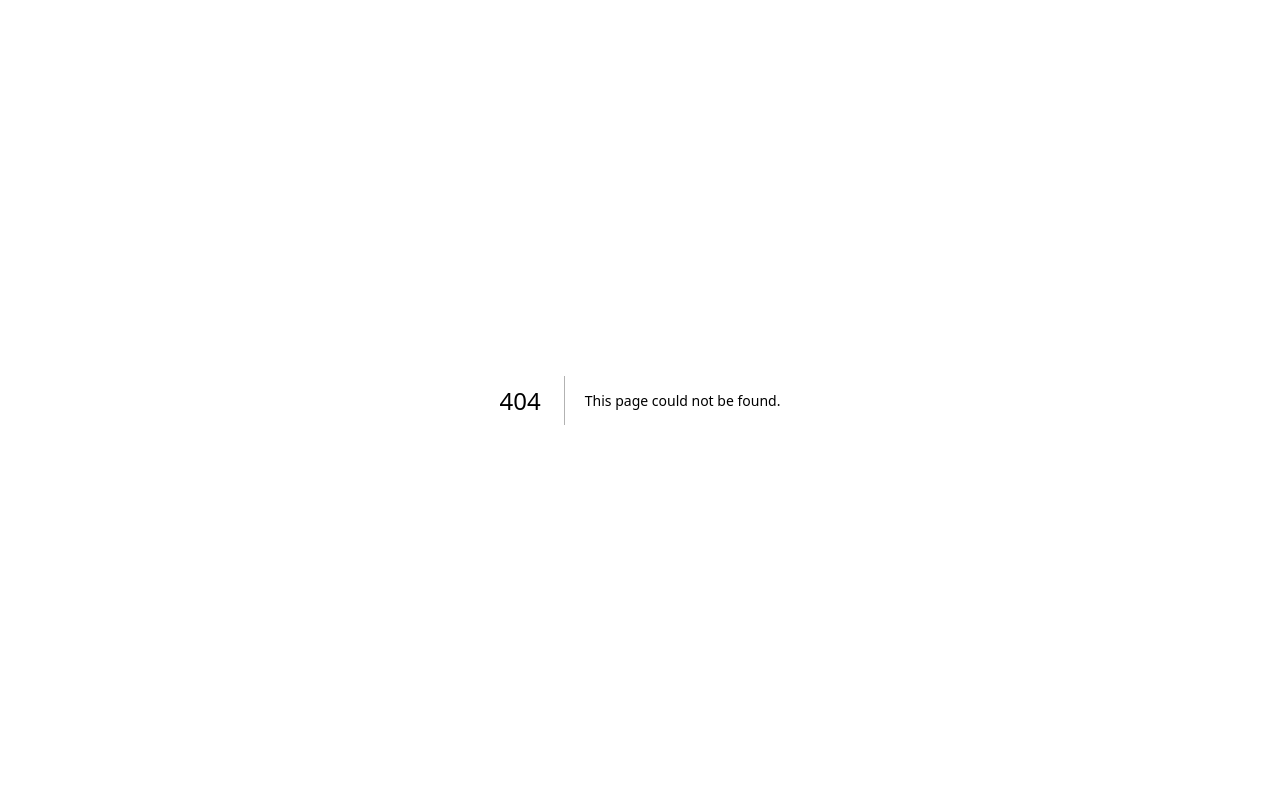
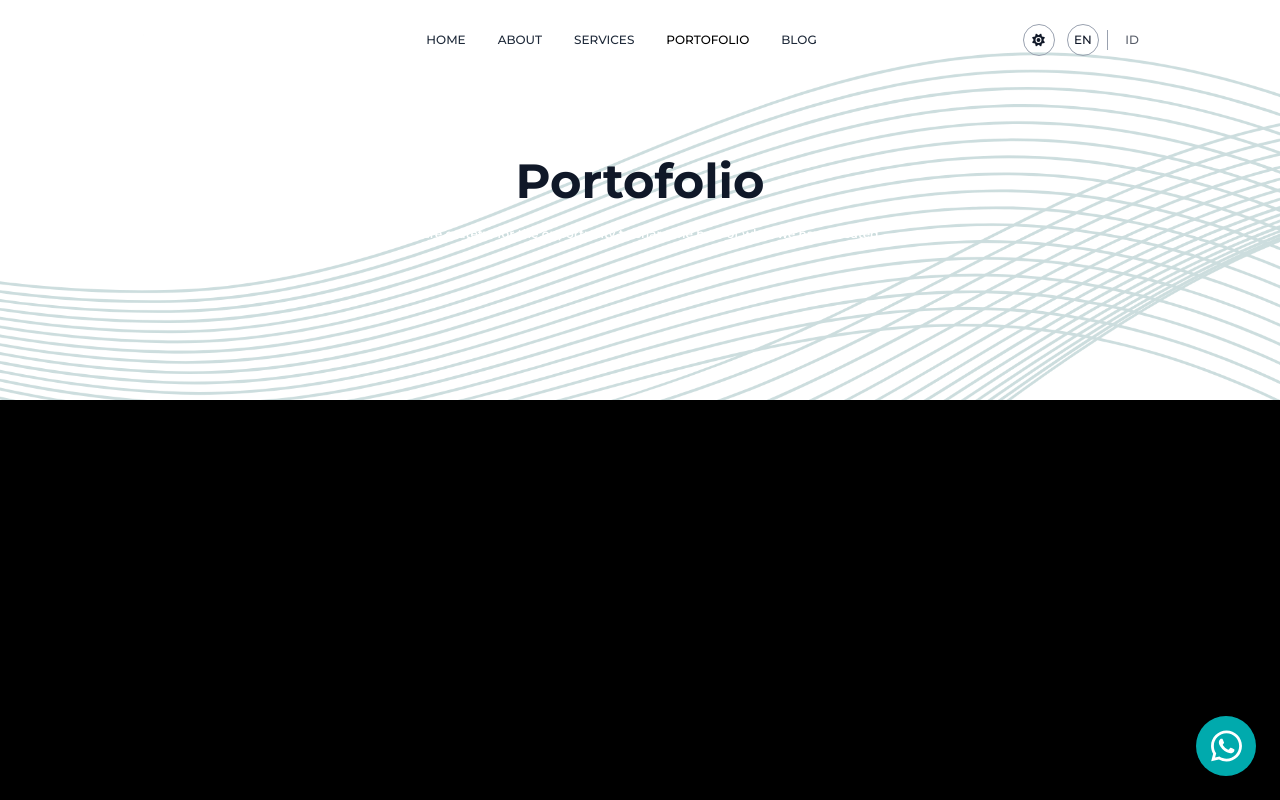
Before and after one commit to Rafibintang22/pivods-landing-page, a Next.js app: page /portofolio in a window 1280 px wide. Before the commit this address had no page. Shown: the top 800 px of the page. Built offline with nearby package versions, Linux system fonts and the light colour scheme.

Commit message:
update : portofolio page onProgress

```diff
--- a/src/app/blog/[blogId]/page.jsx
+++ b/src/app/blog/[blogId]/page.jsx
@@ -159,7 +159,7 @@ export default function BlogPostDetail({ params }) {
                     className={`${layoutStyles.container} flex flex-col items-center relative z-10`}
                 >
                     <span className="bg-primary/20 text-primary px-4 py-1 rounded-full text-xs mb-4 backdrop-blur-md border border-gray-300 dark:border-gray-700">
-                        {blog.Category}
+                        {blog.category}
                     </span>
                     <h1 className="text-3xl md:text-5xl font-bold mb-5 text-center text-gray-900 dark:text-gray-100">
                         {blog.title}
--- a/src/app/blog/page.jsx
+++ b/src/app/blog/page.jsx
@@ -9,7 +9,7 @@ import { useState } from "react";
 import { useRouter } from "next/navigation";
 import { blogData } from "@/mockupdata.js";
 import { layoutStyles } from "../style";
-import { FolderX } from "lucide-react";
+import { EmptyData } from "@/components/global";
 
 export default function Blog() {
     const [currCategory, setCurrCategory] = useState("all");
@@ -64,7 +64,15 @@ export default function Blog() {
                         Stay informed with the latest technology news, insightful perspectives, and
                         events shaping the future of innovation.
                     </p>
-                    <div className="relative w-full lg:w-[50vw] flex gap-3">
+                    <div className="relative w-full lg:w-[50vw]">
+                        <form
+                            onSubmit={(e) => {
+                                e.preventDefault(); // biar ga reload halaman
+                                setSearchQuery(searchInput); // commit pencarian
+                                setCurrentPage(1); // reset pagination
+                            }}
+                            className="flex gap-3"
+                        >
                             <Input
                                 id="search"
                                 placeholder="What are you looking for?"
@@ -74,14 +82,12 @@ export default function Blog() {
                                 onChange={(e) => setSearchInput(e.target.value)}
                             />
                             <Button
+                                type="submit"
                                 className="min-w-max px-4 rounded-lg bg-primary hover:bg-primary/80 text-white shadow-lg transition"
-                            onClick={() => {
-                                setSearchQuery(searchInput); // commit pencarian
-                                setCurrentPage(1); // reset pagination
-                            }}
                             >
                                 Find now
                             </Button>
+                        </form>
                     </div>
                 </div>
             </section>
@@ -145,15 +151,7 @@ export default function Blog() {
                         ))}
                     </BentoGrid>
                 ) : (
-                    <div className="flex flex-col items-center justify-center py-32 text-center">
-                        <FolderX />
-                        <h3 className="text-md font-semibold text-gray-700 dark:text-gray-300 mb-2">
-                            No results found
-                        </h3>
-                        <p className="text-gray-500 dark:text-gray-400 max-w-md">
-                            Try adjusting your search or filters to find what you are looking for.
-                        </p>
-                    </div>
+                    <EmptyData />
                 )}
 
                 {/* Pagination */}
--- /dev/null
+++ b/src/app/portofolio/layout.js
@@ -0,0 +1,11 @@
+import { Nav, WhatsAppButton } from "@/components/global";
+
+export default function Portofoliolayout({ children }) {
+    return (
+        <>
+            <Nav />
+            {children}
+            <WhatsAppButton />
+        </>
+    );
+}
--- /dev/null
+++ b/src/app/portofolio/page.jsx
@@ -0,0 +1,32 @@
+import { Footer } from "@/components/section";
+import Image from "next/image";
+import { layoutStyles } from "../style";
+
+export default function Portofolio() {
+    return (
+        <main>
+            <section className="h-[35vh] lg:h-[50vh] w-full flex justify-center items-center">
+                <Image
+                    src="/Wave-line.png"
+                    alt="background-wave"
+                    fill
+                    className="object-cover -z-10 opacity-20"
+                    priority
+                />
+
+                <div className={`${layoutStyles.container} flex flex-col items-center`}>
+                    <h1 className="text-3xl md:text-5xl font-bold mb-5 text-gray-900 dark:text-gray-100">
+                        Portofolio
+                    </h1>
+                    <p className="font-semibold text-center">
+                        We are grateful for the opportunity to share the best of what we have
+                        created.
+                    </p>
+                </div>
+            </section>
+
+            <section className="bg-background min-h-screen"></section>
+            <Footer />
+        </main>
+    );
+}
--- /dev/null
+++ b/src/components/global/EmptyData.jsx
@@ -0,0 +1,17 @@
+import { FolderX } from "lucide-react";
+
+function EmptyData() {
+    return (
+        <div className="bg-background flex flex-col items-center justify-center py-32 text-center">
+            <FolderX />
+            <h3 className="text-md font-semibold text-gray-700 dark:text-gray-300 mb-2">
+                No results found
+            </h3>
+            <p className="text-gray-500 dark:text-gray-400 max-w-md">
+                Try adjusting your search or filters to find what you are looking for.
+            </p>
+        </div>
+    );
+}
+
+export default EmptyData;
--- a/src/components/global/Nav.jsx
+++ b/src/components/global/Nav.jsx
@@ -25,7 +25,7 @@ function Nav({ className }) {
         { name: "Home", href: "/" },
         { name: "About", href: "/about" },
         { name: "Services", href: "#" },
-        { name: "Portofolio", href: "#" },
+        { name: "Portofolio", href: "/portofolio" },
         { name: "Blog", href: "/blog" },
     ];
 
@@ -51,9 +51,7 @@ function Nav({ className }) {
 
             <div className="hidden md:flex space-x-8 uppercase">
                 {menu.map((item, i) => {
-					const isActive =
-						pathname === item.href ||
-						pathname.startsWith(`${item.href}/`);
+                    const isActive = pathname === item.href || pathname.startsWith(`${item.href}/`);
                     return (
                         <div key={i} className="relative group cursor-pointer">
                             <Link
@@ -83,9 +81,7 @@ function Nav({ className }) {
             {/* Dark/Light + Language */}
             <div className="flex items-center space-x-3">
                 <Button
-					onClick={() =>
-						setTheme(theme === "light" ? "dark" : "light")
-					}
+                    onClick={() => setTheme(theme === "light" ? "dark" : "light")}
                     className="w-[2rem] h-[2rem] flex items-center justify-center border border-gray-400 dark:border-gray-600 rounded-full text-xs hover:bg-gray-200 dark:hover:bg-gray-700 transition-colors"
                 >
                     <FontAwesomeIcon
--- a/src/components/global/Pagination.jsx
+++ b/src/components/global/Pagination.jsx
@@ -17,7 +17,11 @@ export default function Pagination({ totalRows = 0, rowsPerPage = 7, currentPage
                 onClick={() => goToPage(currentPage - 1)}
                 disabled={currentPage === 1}
                 className={`w-12 h-12 flex items-center justify-center border rounded-sm transition
-          ${currentPage === 1 ? "text-gray-400 border-gray-200" : "hover:bg-gray-100"}`}
+          ${
+              currentPage === 1
+                  ? "text-gray-400 border-gray-200"
+                  : "hover:bg-gray-100 hover:text-background"
+          }`}
             >
                 «
             </button>
@@ -28,7 +32,11 @@ export default function Pagination({ totalRows = 0, rowsPerPage = 7, currentPage
                     key={page}
                     onClick={() => goToPage(page)}
                     className={`w-12 h-12 flex items-center justify-center border rounded-sm transition font-semibold
-            ${currentPage === page ? "bg-black text-white border-black" : "hover:bg-gray-100"}`}
+            ${
+                currentPage === page
+                    ? "bg-black text-white border-black"
+                    : "hover:bg-gray-100 hover:text-background"
+            }`}
                 >
                     {page}
                 </button>
@@ -39,7 +47,11 @@ export default function Pagination({ totalRows = 0, rowsPerPage = 7, currentPage
                 onClick={() => goToPage(currentPage + 1)}
                 disabled={currentPage === totalPages}
                 className={`w-12 h-12 flex items-center justify-center border rounded-sm transition
-          ${currentPage === totalPages ? "text-gray-400 border-gray-200" : "hover:bg-gray-100"}`}
+          ${
+              currentPage === totalPages
+                  ? "text-gray-400 border-gray-200"
+                  : "hover:bg-gray-100 hover:text-background"
+          }`}
             >
                 »
             </button>
--- a/src/components/global/index.js
+++ b/src/components/global/index.js
@@ -2,5 +2,6 @@ import Nav from "./Nav";
 import WhatsAppButton from "./WhatsAppButton";
 import Button from "./Button";
 import Pagination from "./Pagination";
+import EmptyData from "./EmptyData";
 
-export { Nav, WhatsAppButton, Button, Pagination };
+export { Nav, WhatsAppButton, Button, Pagination, EmptyData };
--- a/src/components/section/BusinessStruggle.jsx
+++ b/src/components/section/BusinessStruggle.jsx
@@ -1,13 +1,6 @@
 import { layoutStyles } from "@/app/style";
 import Image from "next/image";
-import {
-	Globe,
-	Settings,
-	Users,
-	BarChart2,
-	ShieldAlert,
-	Zap,
-} from "lucide-react";
+import { Globe, Settings, Users, BarChart2, ShieldAlert, Zap } from "lucide-react";
 const problems = [
     {
         icon: <Globe size={15} />,
@@ -50,7 +43,7 @@ function BusinessStruggle() {
     return (
         <section
             id="Problems"
-			className="relative w-full flex flex-col items-center justify-center text-center mt-20"
+            className="relative w-full flex flex-col items-center justify-center text-center mt-24"
         >
             <div className=" mx-auto w-full">
                 <div
@@ -79,16 +72,13 @@ function BusinessStruggle() {
                             </div>
 
                             <p className="text-gray-600 dark:text-gray-400 w-full text-left">
-								It’s not just a system problem — outdated and
-								complex tools hold your business back. They slow
-								down growth, inflate operational costs, and
-								drain efficiency. Instead of moving forward,
-								your team spends more time fixing problems than
-								creating opportunities.{" "}
+                                It’s not just a system problem — outdated and complex tools hold
+                                your business back. They slow down growth, inflate operational
+                                costs, and drain efficiency. Instead of moving forward, your team
+                                spends more time fixing problems than creating opportunities.{" "}
                                 <span className=" font-semibold text-primary">
-									It’s time to break the wall. Explore our
-									services below and build the digital
-									foundation your business truly deserves.
+                                    It’s time to break the wall. Explore our services below and
+                                    build the digital foundation your business truly deserves.
                                 </span>
                             </p>
                         </div>
@@ -97,10 +87,7 @@ function BusinessStruggle() {
                         <div className="absolute top-0 left-0 w-[800px] h-[800px] rounded-full bg-primary/30 blur-[200px] -z-10"></div>
                         {/* Pain Point 1 */}
                         {problems.map((problem, index) => (
-							<div
-								key={index}
-								className="flex flex-col items-start gap-3 text-left"
-							>
+                            <div key={index} className="flex flex-col items-start gap-3 text-left">
                                 <div className="w-full flex items-center gap-2">
                                     <div className="p-3 rounded-xl bg-primary/10 text-primary">
                                         {problem.icon}
--- a/src/components/ui/cta-banner.jsx
+++ b/src/components/ui/cta-banner.jsx
@@ -4,7 +4,7 @@ import { PhoneCall } from "lucide-react";
 function CtaBanner({ ctaText, smallText }) {
     return (
         <div
-			className={`w-full mt-16  ${layoutStyles.container} flex justify-between items-center max-lg:flex-col max-lg:gap-y-5`}
+            className={`w-full mt-24  ${layoutStyles.container} flex justify-between items-center max-lg:flex-col max-lg:gap-y-5`}
         >
             <div className="w-3/4 max-lg:w-full max-lg:text-center">
                 <h1 className="text-lg max-lg:text-[17px] font-semibold">
@@ -12,12 +12,9 @@ function CtaBanner({ ctaText, smallText }) {
                 </h1>
                 <p className="text-gray-600 text-[15px] lg dark:text-gray-400 w-full">
                     Don’t worry — we offer{" "}
-					<span className="font-semibold text-primary">
-						free consultation
-					</span>
-					. Our team will help you address outdated systems,
-					inefficiencies, and missed opportunities so your business
-					can finally move forward with confidence.
+                    <span className="font-semibold text-primary">free consultation</span>. Our team
+                    will help you address outdated systems, inefficiencies, and missed opportunities
+                    so your business can finally move forward with confidence.
                 </p>
             </div>
             <div className="w-1/4 flex justify-end max-lg:w-full max-lg:justify-center">
```
Lines whose indentation alone changed are shown as unchanged.
